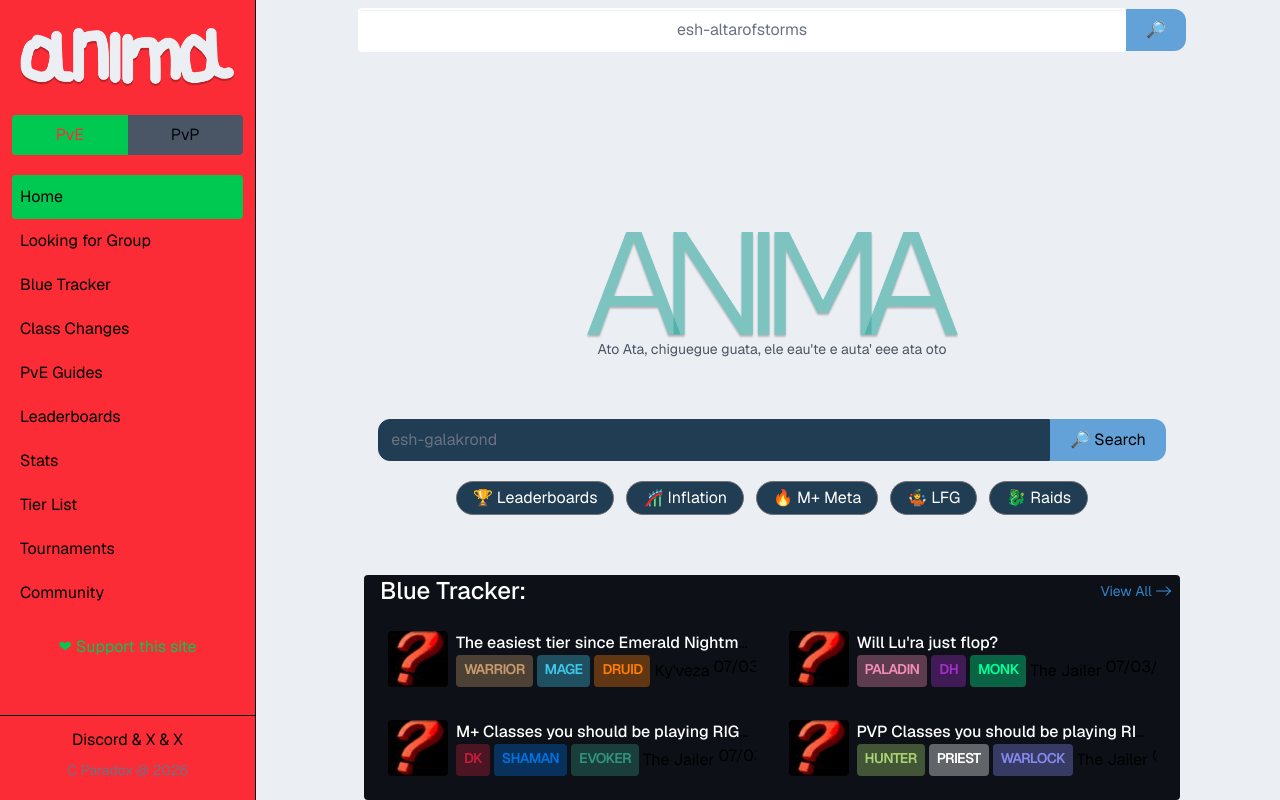
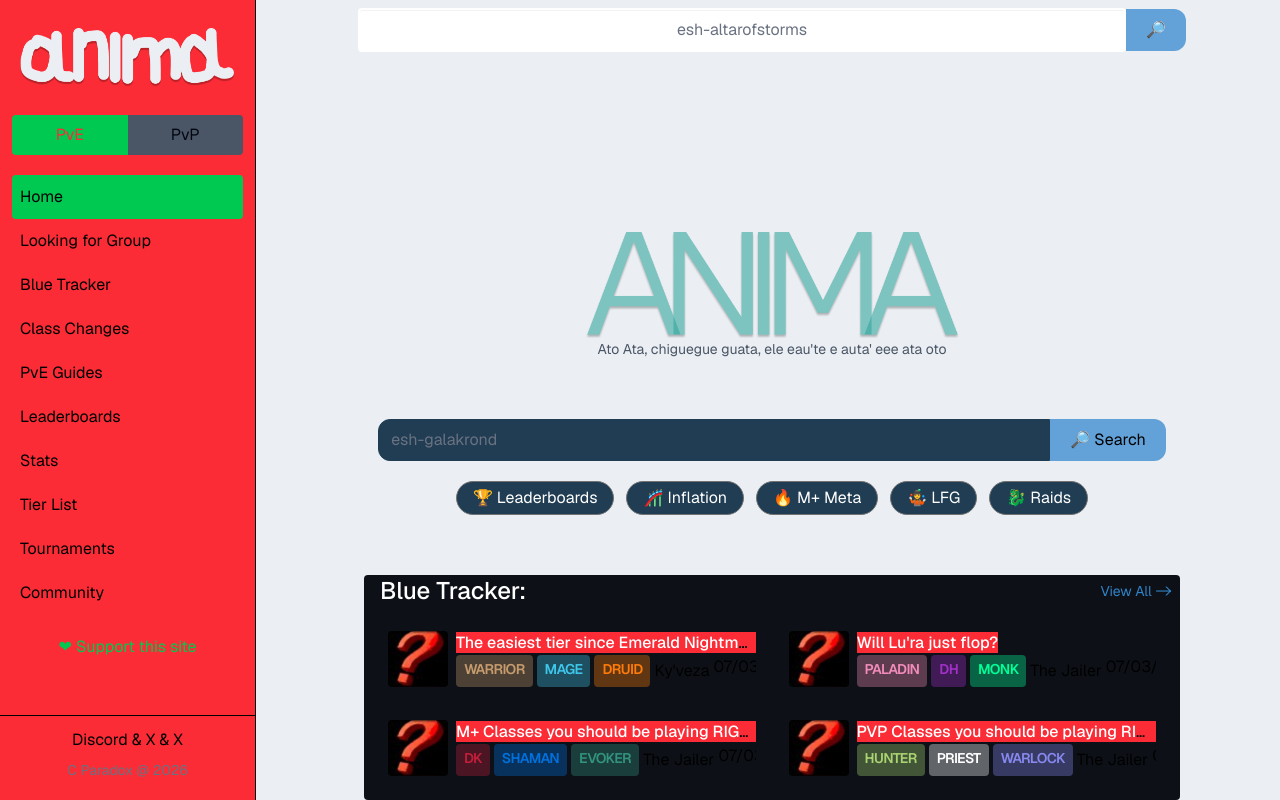
Before and after one commit to wMageblood/paradox, a React (Vite) app: page / in a window 1280 px wide. Built offline with nearby package versions, Linux system fonts and the light colour scheme.

Commit message:
changed something

```diff
--- a/src/components/ui/BluePost.tsx
+++ b/src/components/ui/BluePost.tsx
@@ -17,7 +17,7 @@
         <div className="flex p-4">
           <img src={questionMark} className=" aspect-3/2 w-15 rounded-sm"/>
           <div className="truncate">
-            <a href={href} className="font-500 ml-2 text-white">{title}</a>
+            <a href={href} className="font-500 ml-2 text-white bg-red-500">{title}</a>
             <div className="ml-2 flex gap-1">
               {tags!.map((tag) => <a href={tag} className={`${tagStyles[tag]} px-2 py-1`}>{tag}</a>)}
               <a className="py-1" href="#">{author}</a>
```
